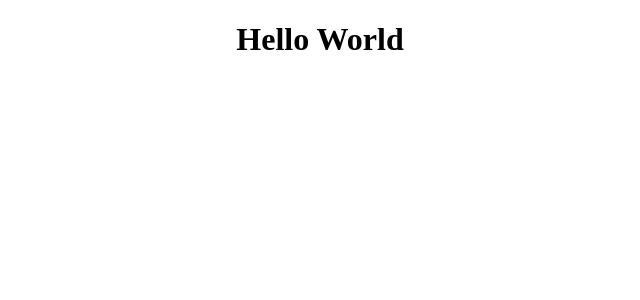
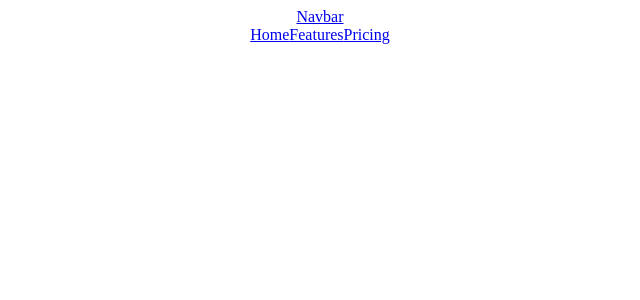
Before and after one commit to guillermo5431/medical-reservation-system, a React (Create React App) app: page / in a window 1280 px wide. Shown: the top 300 px of the page, without its empty margins (320-960 px from the left). Built offline with nearby package versions, Linux system fonts and the light colour scheme.

Commit message:
fixed links on navbar

```diff
--- a/src/App.js
+++ b/src/App.js
@@ -1,9 +1,23 @@
 import './App.css';
+import React from 'react';
+import { BrowserRouter as Router, Routes, Route} from 'react-router-dom'
+import Navbar from './components/Navbar';
+import Doctor from './pages/doctor';
+import Patient from './pages/patient';
+import Appointment from './pages/appointments';
+import Home from './pages/Home';
 
 function App() {
   return (
     <div className="App">
-     <h1>Hello World</h1>
+     <Navbar>
+        <Routes>
+          <Route path="/" element={<Home />} />
+          <Route path="/doctor" element={<Doctor />} />
+          <Route path="/patient" element={<Patient />} />
+          <Route path="/appointment" element={<Appointment />} />
+        </Routes>
+     </Navbar>
     </div>
   );
 }
```
